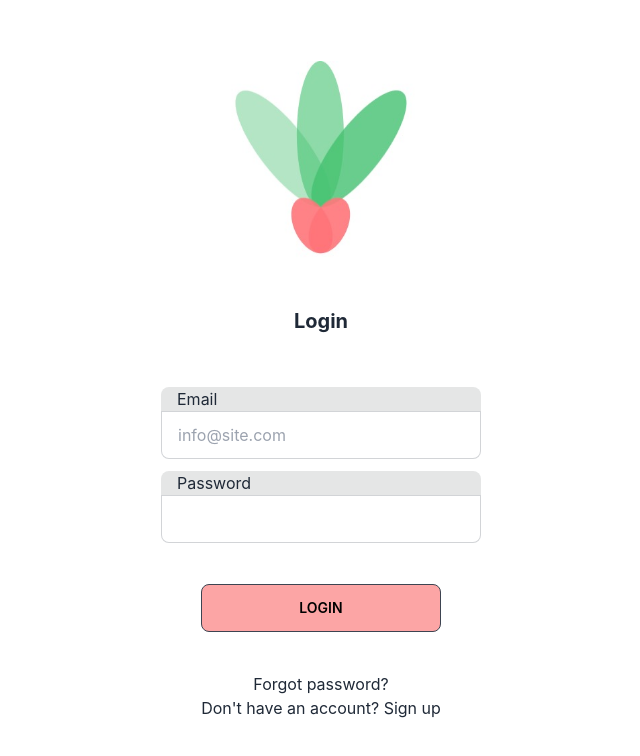
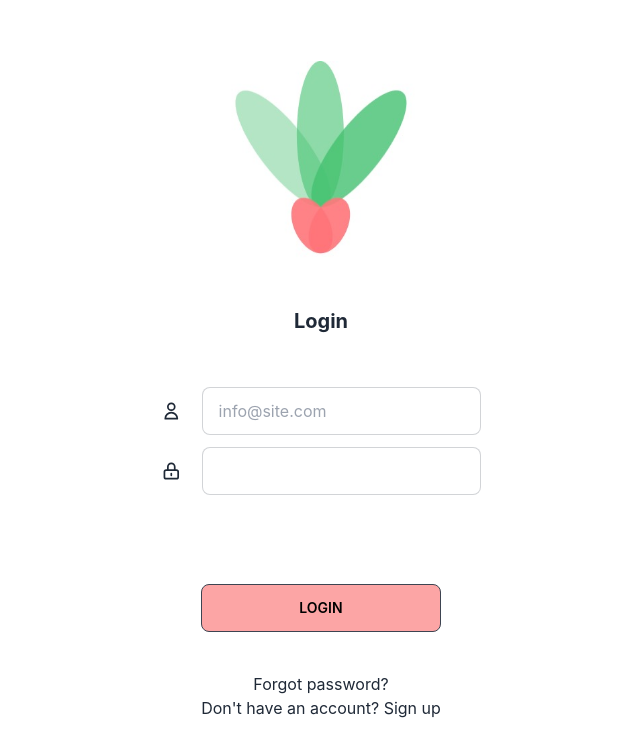
Before and after one commit to yujianing0210/plan_habi_t, a Next.js app: page /signin in a window 1280 px wide. Shown: the top 756 px of the page, without its empty margins (319-959 px from the left). Built offline with nearby package versions, Linux system fonts and the light colour scheme.

Commit message:
Adding CSS elements and HeroIcons

```diff
--- a/package.json
+++ b/package.json
@@ -9,6 +9,7 @@
     "lint": "next lint"
   },
   "dependencies": {
+    "@heroicons/react": "^1.0.6",
     "daisyui": "^2.20.0",
     "next": "12.2.2",
     "react": "18.2.0",
--- a/pages/signin.js
+++ b/pages/signin.js
@@ -1,5 +1,7 @@
 import Image from 'next/image'
 import logo from '../public/logo.jpg'
+import { LockClosedIcon } from '@heroicons/react/outline'
+import { UserIcon } from '@heroicons/react/outline'
 
 const Signin = () => {
     return (
@@ -9,17 +11,13 @@ const Signin = () => {
             </div>
             <div className="justify-self-center pt-90 flex flex-col gap-3 w-80">
                 <div className="w-full text-center text-xl font-bold my-10">Login</div>
-                <div className="form-control">
-                    <label className="input-group input-group-vertical">
-                        <span>Email</span>
-                        <input type="text" placeholder="info@site.com" className="input input-bordered bg-white" />
-                    </label>
+                <div className="form-control flex flex-row w-full">
+                    <UserIcon className='w-6 h-6 my-3 mr-5' />
+                    <input type="text" placeholder="info@site.com" className="input input-bordered bg-white w-full" />
                 </div>
-                <div className="form-control">
-                    <label className="input-group input-group-vertical">
-                        <span>Password</span>
-                        <input type="text" className="input input-bordered bg-white" />
-                    </label>
+                <div className="form-control flex flex-row w-full">
+                    <LockClosedIcon className='w-6 h-6 my-3 mr-5' />
+                    <input type="text" className="input input-bordered bg-white w-full" />
                 </div>
             </div>
             <div className="justify-self-center place-self-end pb-10">
```
Also changed, not shown: 1 other file (tests, documents, lock files or other folders).
